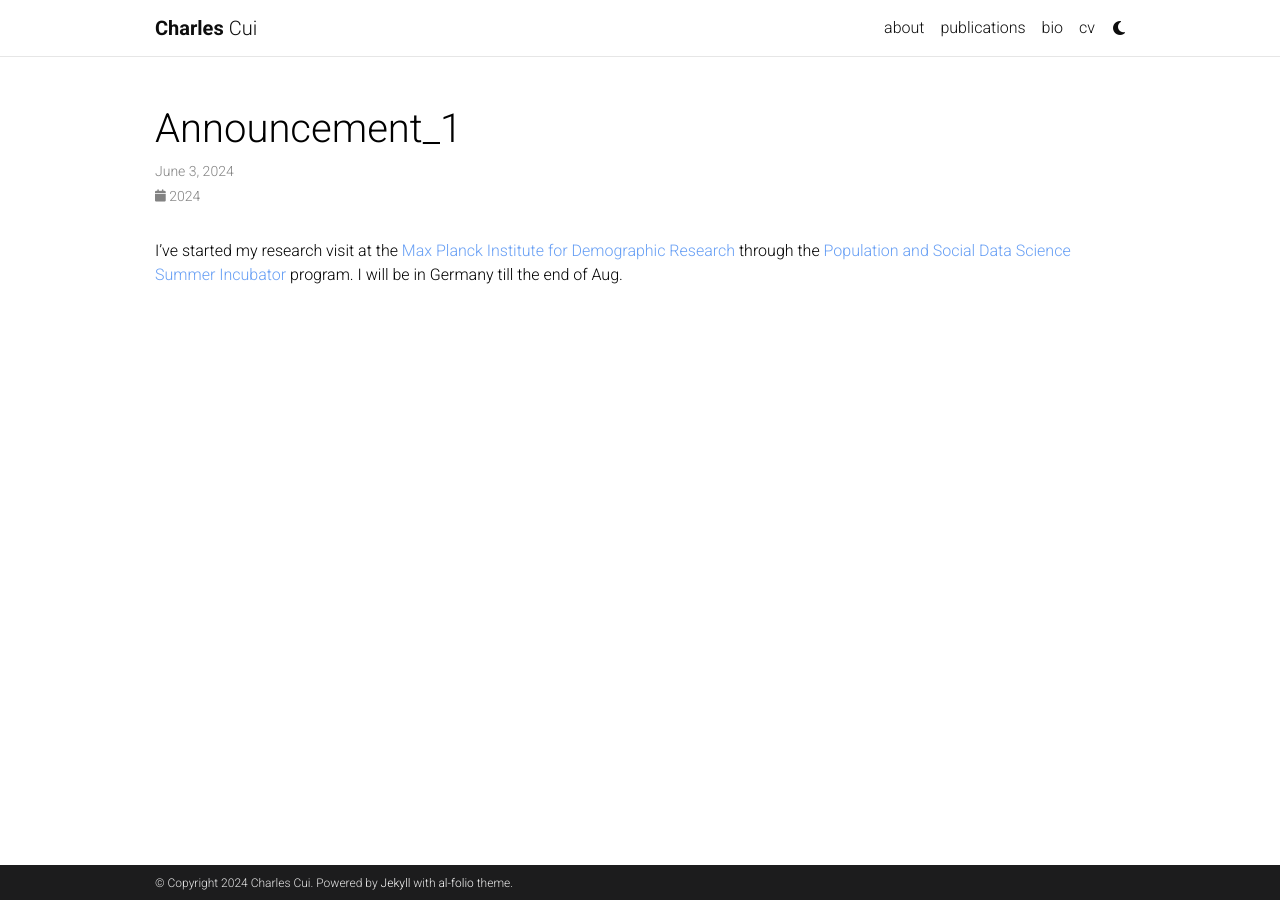
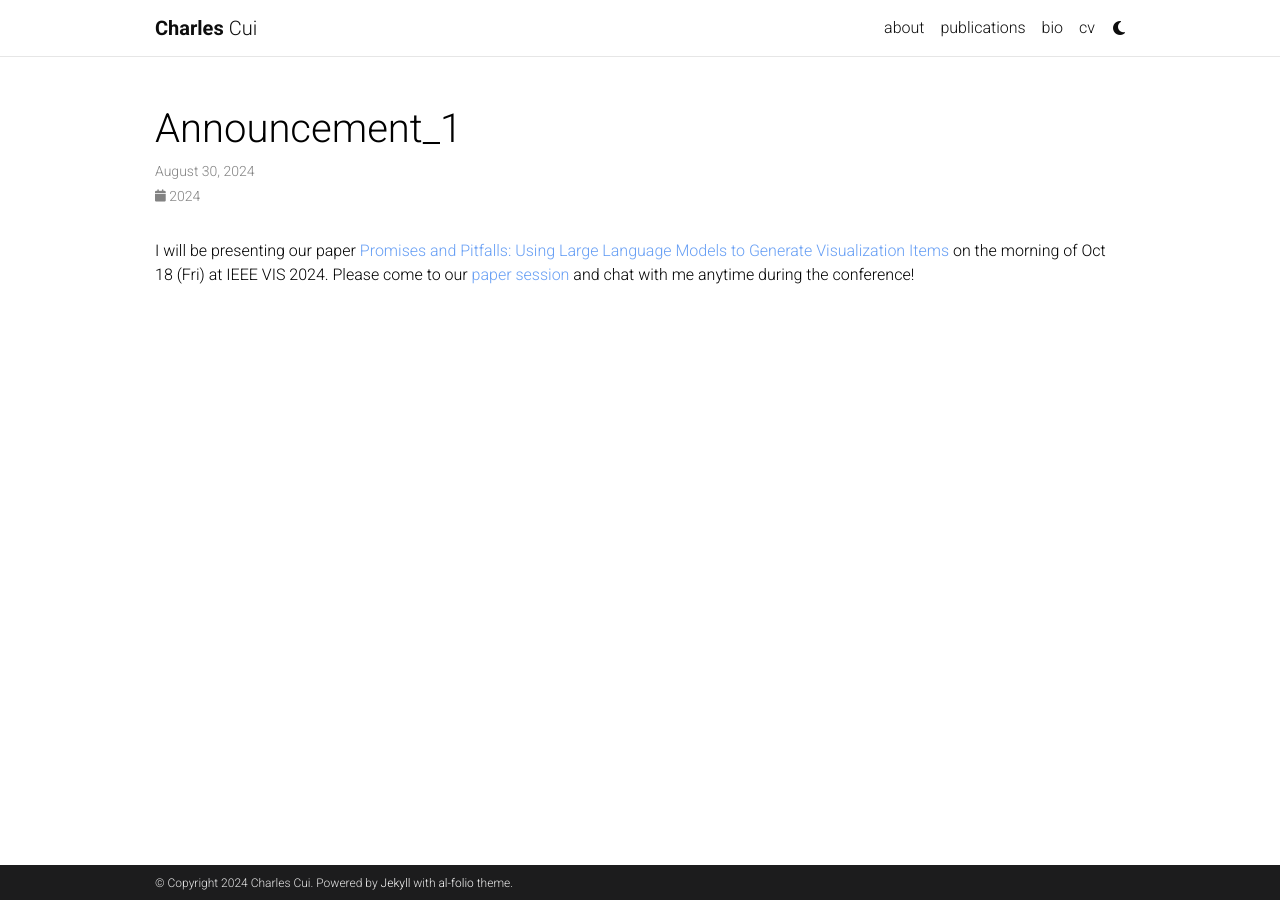
Before and after one commit to digital-flaneur/digital-flaneur.github.io, a Jekyll site: the page built from _news/announcement_1.md, in a window 1280 px wide. Built offline with Jekyll 4.4.1, drawn with Linux system fonts in a browser that asks for light colours; full-size pictures stand in for the smaller copies a plugin makes; comment, search, counter and statistics services are not loaded; a style sheet for code colours, icons or effects is not loaded.

Commit message:
update website

```diff
--- a/_news/announcement_1.md
+++ b/_news/announcement_1.md
@@ -1,8 +1,8 @@
 ---
 layout: post
-date: 2024-06-03 07:59:00-0400
+date: 2024-08-30 07:59:00-0400
 inline: true
 related_posts: false
 ---
 
-I've started my research visit at the [Max Planck Institute for Demographic Research](https://www.demogr.mpg.de/en) through the [Population and Social Data Science Summer Incubator](https://www.demogr.mpg.de/en/research_6120/digital_and_computational_demography_zagheni_11666/population_and_social_data_science_summer_incubator_program_11935) program. I will be in Germany till the end of Aug.
+I will be presenting our paper [Promises and Pitfalls: Using Large Language Models to Generate Visualization Items](https://digital-flaneur.github.io/assets/pdf/vila.pdf) on the morning of Oct 18 (Fri) at IEEE VIS 2024. Please come to our [paper session](https://ieeevis.org/year/2024/info/papers-sessions) and chat with me anytime during the conference!
```
Also changed, not shown: _news/announcement_2.md (+2 -2 lines), _pages/about.md (+1 -1 lines).
